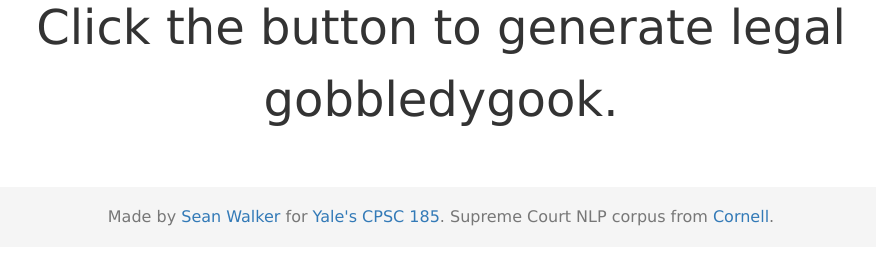
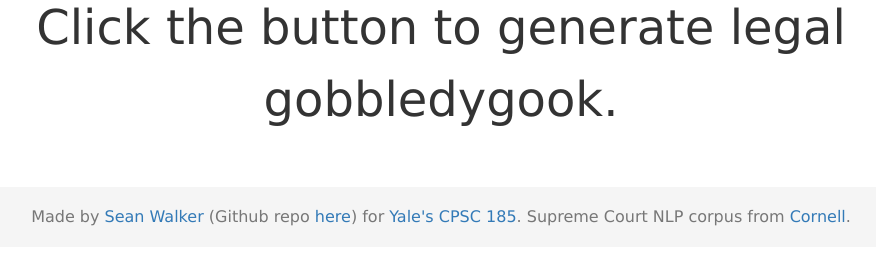
Before and after one commit to sean-walker/legal-gibberish-generator, a Flask app: page / in a window 1280 px wide. Shown: the part 553-810 px from the top of the page, without its empty margins (199-1075 px from the left). Run offline with Flask 2, Linux system fonts and the light colour scheme; some libraries are stand-ins or nearby versions.

Commit message:
Minor updates.

```diff
--- a/templates/index.html
+++ b/templates/index.html
@@ -53,7 +53,7 @@
         <footer class="footer">
             <div class="container-fluid">
                 <p class="text-muted">
-                    Made by <a href="https://sean-walker.github.io" target="_blank">Sean Walker</a> for <a href="https://yalelawtech.org/cpt/" target="_blank">Yale's CPSC 185</a>. Supreme Court NLP corpus from <a href="https://confluence.cornell.edu/display/llresearch/Supreme+Court+Dialogs+Corpus" target="_blank">Cornell</a>.
+                    Made by <a href="https://sean-walker.github.io" target="_blank">Sean Walker</a> (Github repo <a href="https://github.com/sean-walker/legal-gibberish-generator" target="_blank">here</a>) for <a href="https://yalelawtech.org/cpt/" target="_blank">Yale's CPSC 185</a>. Supreme Court NLP corpus from <a href="https://confluence.cornell.edu/display/llresearch/Supreme+Court+Dialogs+Corpus" target="_blank">Cornell</a>.
                 </p>
             </div>
         </footer>
```
Also changed, not shown: 1 other file.
